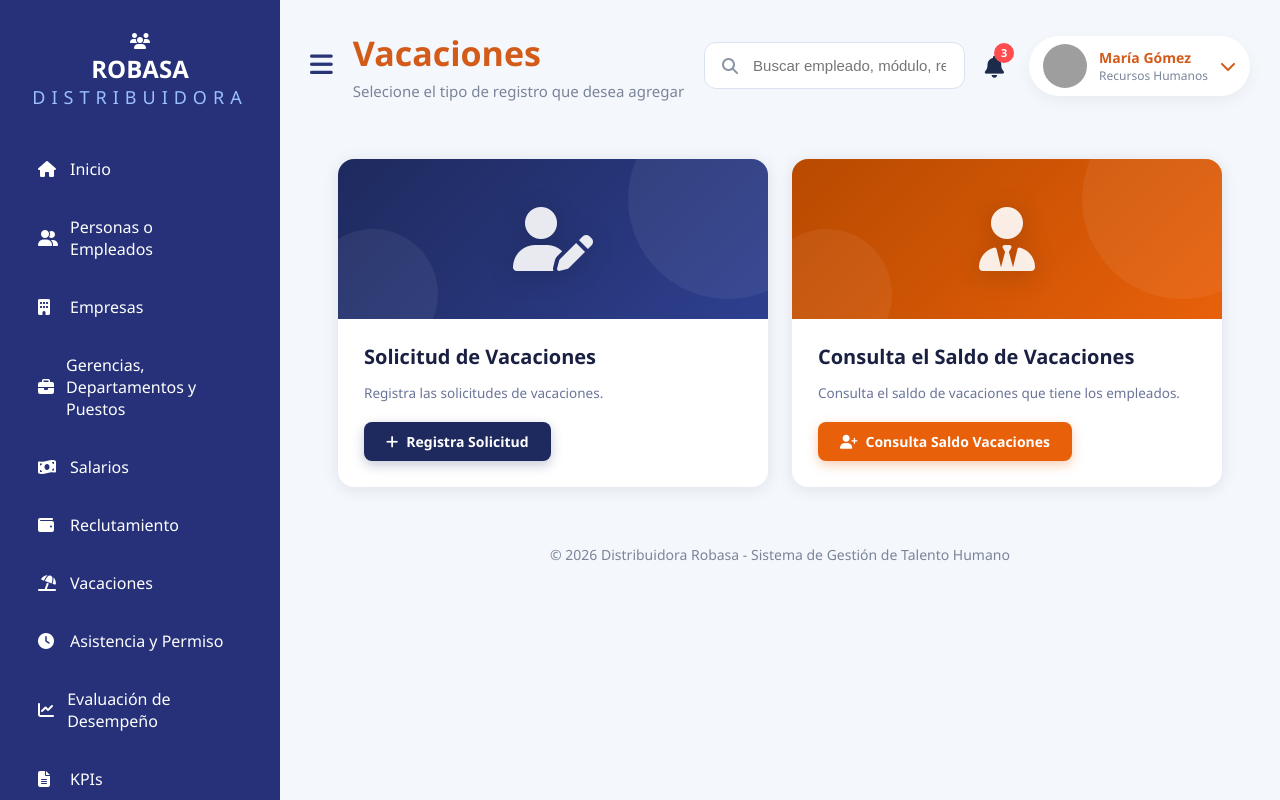
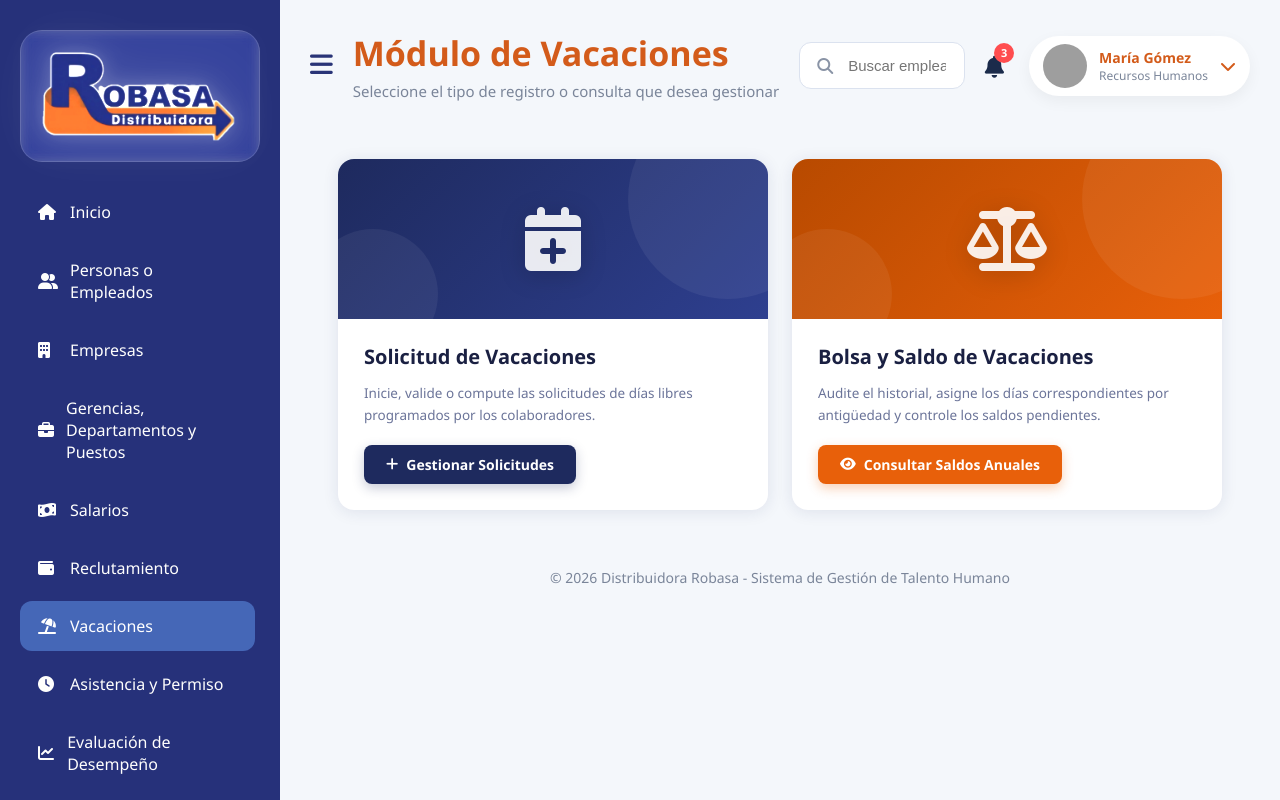
Before and after one commit to KeilynMorera/Gest_RRHH_Robasa, a Django app: page /vacaciones.html/ in a window 1280 px wide. Run offline with Django 5.2, Linux system fonts and the light colour scheme; grey boxes are pictures that could not be loaded.

Commit message:
Vacacion

```diff
--- a/apps/authentication/templates/vacaciones.html
+++ b/apps/authentication/templates/vacaciones.html
@@ -6,12 +6,10 @@
   <head>
     <meta charset="UTF-8" />
     <meta name="viewport" content="width=device-width, initial-scale=1.0" />
-    <title>Dashboard - Gestión de Talento Humano</title>
+    <title>Panel de Vacaciones - Gestión de Talento Humano</title>
 
-    <!-- CSS local -->
     <link rel="stylesheet" href="{% static 'styles/tarjetas.css' %}" />
 
-    <!-- Font Awesome -->
     <link
       rel="stylesheet"
       href="https://cdnjs.cloudflare.com/ajax/libs/font-awesome/6.5.2/css/all.min.css"
@@ -19,112 +17,91 @@
   </head>
   <body>
     <div class="dashboard-container">
-      <!-- =========================
-             SIDEBAR
-        ========================== -->
       <aside class="sidebar">
-        <!-- Logo -->
-        <div class="logo">
-          <i class="fas fa-users"></i>
-          <h2>ROBASA</h2>
-          <span>DISTRIBUIDORA</span>
+        <!-- =========================================================
+             LOGO DE LA EMPRESA
+        ========================================================= -->
+        <div class="logo-container">
+          <!-- Imagen cargada desde archivos estáticos -->
+          <img
+            src="{% static 'imagenes/diseno_img/logoRobasa.png' %}"
+            alt="Logo Robasa"
+            class="logo-img"
+          />
         </div>
 
-        <!-- Menú -->
         <nav class="menu">
           <a href="{% url 'inicio' %}">
-            <i class="fas fa-house"></i>
-            Inicio
+            <i class="fas fa-house"></i> Inicio
           </a>
 
           <a href="{% url 'per_emp' %}">
-            <i class="fas fa-user-group"></i>
-            Personas o Empleados
+            <i class="fas fa-user-group"></i> Personas o Empleados
           </a>
 
           <a href="{% url 'empresas' %}">
-            <i class="fas fa-building"></i>
-            Empresas
+            <i class="fas fa-building"></i> Empresas
           </a>
 
           <a href="{% url 'comple_Empresa' %}">
-            <i class="fas fa-briefcase"></i>
-             Gerencias, Departamentos y Puestos
+            <i class="fas fa-briefcase"></i> Gerencias, Departamentos y Puestos
           </a>
 
           <a href="{% url 'salario' %}">
-            <i class="fas fa-money-bill-wave"></i>
-            Salarios
+            <i class="fas fa-money-bill-wave"></i> Salarios
           </a>
 
           <a href="{% url 'reclutamiento' %}">
-            <i class="fas fa-wallet"></i>
-            Reclutamiento
+            <i class="fas fa-wallet"></i> Reclutamiento
           </a>
 
-          <a href="{% url 'vacaciones' %}">
-            <i class="fas fa-umbrella-beach"></i>
-            Vacaciones
+          <a href="{% url 'vacaciones' %}" class="active">
+            <i class="fas fa-umbrella-beach"></i> Vacaciones
           </a>
 
           <a href="{% url 'elec_Asistencia' %}">
-            <i class="fas fa-clock"></i>
-            Asistencia y Permiso
+            <i class="fas fa-clock"></i> Asistencia y Permiso
           </a>
 
           <a href="{% url 'evaluaciones' %}">
-            <i class="fas fa-chart-line"></i>
-            Evaluación de Desempeño
+            <i class="fas fa-chart-line"></i> Evaluación de Desempeño
           </a>
 
           <a href="{% url 'elec_KPI' %}">
-            <i class="fas fa-file-lines"></i>
-            KPIs
+            <i class="fas fa-file-lines"></i> KPIs
           </a>
 
           <a href="{% url 'reportes' %}">
-            <i class="fas fa-file-lines"></i>
-            Reportes
+            <i class="fas fa-file-lines"></i> Reportes
           </a>
 
           <a href="{% url 'usuarios' %}">
-            <i class="fas fa-users-cog"></i>
-            Usuarios y Roles
+            <i class="fas fa-users-cog"></i> Usuarios y Roles
           </a>
 
           <a href="{% url 'configuraciones' %}">
-            <i class="fas fa-gear"></i>
-            Configuración
+            <i class="fas fa-gear"></i> Configuración
           </a>
         </nav>
 
-        <!-- Cerrar sesión -->
         <div class="logout">
           <a href="login.html">
-            <i class="fas fa-right-from-bracket"></i>
-            Cerrar sesión
+            <i class="fas fa-right-from-bracket"></i> Cerrar sesión
           </a>
         </div>
       </aside>
 
-      <!-- =========================
-             CONTENIDO PRINCIPAL
-        ========================== -->
       <main class="main-content">
-        <!-- Header -->
         <header class="topbar">
-          <!-- Botón menú -->
           <button class="menu-toggle">
             <i class="fas fa-bars"></i>
           </button>
 
-          <!-- Título -->
           <div class="page-title">
-            <h1>Vacaciones</h1>
-            <p>Selecione el tipo de registro que desea agregar</p>
+            <h1>Módulo de Vacaciones</h1>
+            <p>Seleccione el tipo de registro o consulta que desea gestionar</p>
           </div>
 
-          <!-- Barra de búsqueda -->
           <div class="search-box">
             <i class="fas fa-search"></i>
             <input
@@ -133,70 +110,57 @@
             />
           </div>
 
-          <!-- Acciones -->
           <div class="topbar-actions">
-            <!-- Notificaciones -->
             <div class="notification">
               <i class="fas fa-bell"></i>
               <span class="badge">3</span>
             </div>
 
-            <!-- Usuario -->
             <div class="user-profile">
               <img src="https://i.pravatar.cc/100?img=32" alt="Usuario" />
-
               <div class="user-info">
                 <strong>María Gómez</strong>
                 <span>Recursos Humanos</span>
               </div>
-
               <i class="fas fa-chevron-down"></i>
             </div>
           </div>
         </header>
 
-        <!-- =========================
-              CONTENIDO VISUAL
-             ========================== -->
+        <section class="action-cards-grid">
 
-        <!-- Tarjetas de acción -->
-        <section class="action-cards-grid">
-          <!-- Tarjeta: Solicitar Vaciones -->
           <div class="action-card">
             <div class="action-card-illustration">
-              <i class="fas fa-user-pen"></i>
+              <i class="fas fa-calendar-plus"></i>
             </div>
             <div class="action-card-body">
               <h3 class="action-card-title">Solicitud de Vacaciones</h3>
               <p class="action-card-desc">
-                Registra las solicitudes de vacaciones.
+                Inicie, valide o compute las solicitudes de días libres programados por los colaboradores.
               </p>
               <a href="{% url 'sol_Vacacion' %}" class="action-card-btn">
-                <i class="fas fa-plus"></i>
-                Registra Solicitud
+                <i class="fas fa-plus"></i> Gestionar Solicitudes
               </a>
             </div>
           </div>
 
-          <!-- Tarjeta: Saldo Vacación de un Empleado -->
           <div class="action-card">
             <div class="action-card-illustration accent">
-              <i class="fas fa-user-tie"></i>
+              <i class="fas fa-scale-balanced"></i>
             </div>
             <div class="action-card-body">
-              <h3 class="action-card-title">Consulta el Saldo de Vacaciones</h3>
+              <h3 class="action-card-title">Bolsa y Saldo de Vacaciones</h3>
               <p class="action-card-desc">
-                Consulta el saldo de vacaciones que tiene los empleados.
+                Audite el historial, asigne los días correspondientes por antigüedad y controle los saldos pendientes.
               </p>
               <a href="{% url 'con_Vacacion' %}" class="action-card-btn accent">
-                <i class="fas fa-user-plus"></i>
-                Consulta Saldo Vacaciones
+                <i class="fas fa-eye"></i> Consultar Saldos Anuales
               </a>
             </div>
           </div>
+
         </section>
 
-        <!-- Footer -->
         <footer class="footer">
           © 2026 Distribuidora Robasa - Sistema de Gestión de Talento Humano
         </footer>
```
Also changed, not shown: apps/authentication/templates/con_Vacacion.html (+45 -102 lines), apps/authentication/templates/sol_Vacacion.html (+41 -108 lines).
